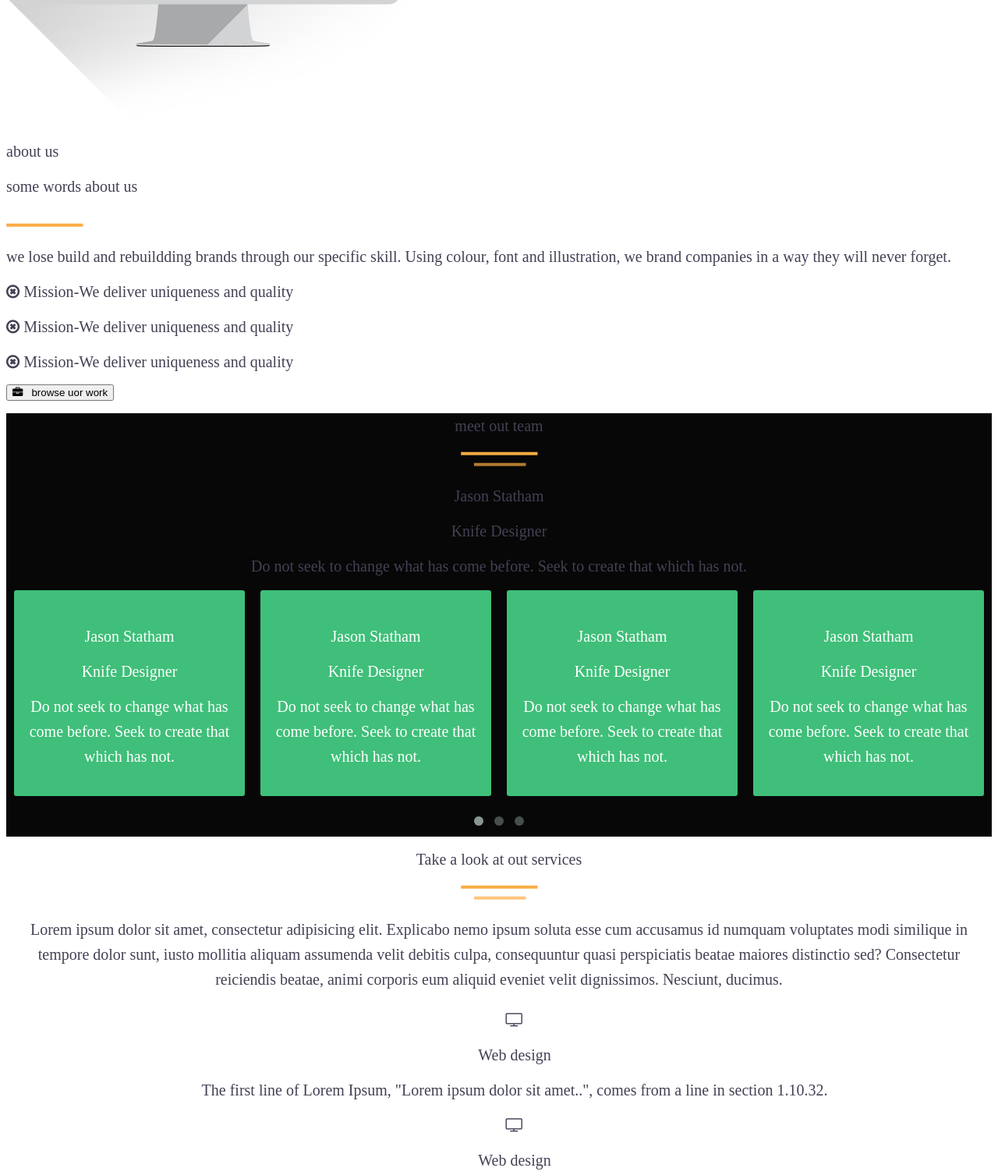
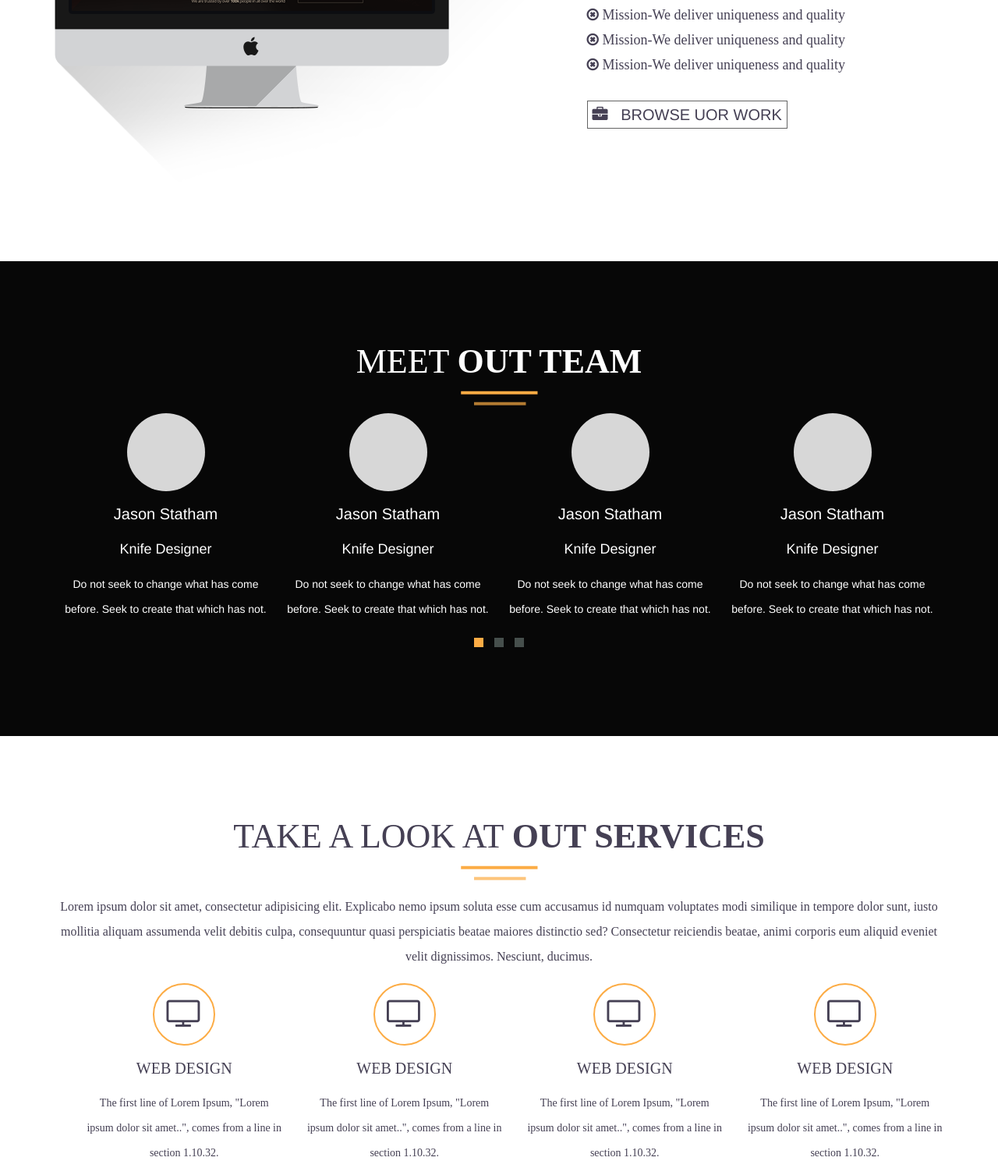
Before and after one commit to nguyenha1121/Ex-5-One-Page-Website, a website: page index.html in a window 1280 px wide. Shown: the part 869-2376 px from the top of the page at 78% size. Drawn offline with nearby package versions, Linux system fonts and the light colour scheme.

Commit message:
error nav

```diff
--- a/assets/less/bootstrap/bootstrap.less
+++ b/assets/less/bootstrap/bootstrap.less
@@ -16,8 +16,8 @@
 @import "forms.less";
 @import "buttons.less";
 
-Components
-@import "component-animations.less";
+// Components
+// @import "component-animations.less";
 @import "dropdowns.less";
 @import "button-groups.less";
 @import "input-groups.less";
@@ -25,19 +25,19 @@ Components
 @import "navbar.less";
 @import "breadcrumbs.less";
 @import "pagination.less";
-@import "pager.less";
+// @import "pager.less";
 @import "labels.less";
 @import "badges.less";
 @import "jumbotron.less";
 @import "thumbnails.less";
 @import "alerts.less";
 @import "progress-bars.less";
-@import "media.less";
+// @import "media.less";
 @import "list-group.less";
 @import "panels.less";
 @import "responsive-embed.less";
-// @import "wells.less";
-// @import "close.less";
+@import "wells.less";
+@import "close.less";
 
 // Components w/ JavaScript
 @import "modals.less";
--- a/assets/less/style.less
+++ b/assets/less/style.less
@@ -1,5 +1,5 @@
 //Bootstrap
-// @import 'bootstrap/bootstrap';
+@import 'bootstrap/bootstrap';
 
 // Base Styles
 @import 'slices/base.less';
@@ -12,6 +12,10 @@ p{
 	margin-top: 13px !important;
 }
 
+section{
+	padding-bottom: 100px;
+	padding-top: 100px;
+}
 ul{
 	list-style-type: none;
 }
@@ -146,6 +150,7 @@ ul{
 	font-size: 24px;
 }
 .f30{font-size: 30px;}
+.f34{font-size: 34px;}
 .f40{
 	font-size: 40px;
 }
@@ -177,7 +182,7 @@ ul{
 		position: relative;
 		text-align: center;
 		p.p1{
-			margin-top:150px;
+			margin-top:100px!important;
 			span{
 				color: @clbut;
 			}
@@ -186,11 +191,11 @@ ul{
 
 		}
 		button{
-			margin-top:150px;
+			margin-top:115px;
 
 			width: 40px;
 			height: 40px;
-			border: 0.5px solid #fff;
+			border: 0.5px solid #ffffff;
 			border-radius: 20px;
 			background: rgba(0, 0, 0, 0.5) ;
 			i{
@@ -200,10 +205,25 @@ ul{
 	}
 }
 
+.c3{
+	color: #c3c3c3;
+}
+
 .about{
+	// margin-top: 100px;
+}
 
+.butwork{
+	background: #ffffff;
+	border:1px solid #636363;
+	margin-top: 30px;
+}
+.mt{
+	margin-top: 30px!important;
 }
 .meetourteam{
+	padding-top: 100px;
+	padding-bottom:100px;
 	background: @clbg;
 	>div{
 
@@ -213,7 +233,16 @@ ul{
 
 	}
 }
+
+.np{
+	margin: 0!important;
+}
+.cnn{
+	color: #636363;
+}
 .takealook{
+	padding-top: 100px;
+	padding-bottom: 100px;
 	>div{
 		>div{
 			text-align: center;
@@ -221,6 +250,17 @@ ul{
 		ul{
 			li{
 				text-align: center;
+				p{
+					text-align: center;
+					i{
+						width: 80px;
+						height: 80px;
+						border: 2px solid @clbut;
+						border-radius: 40px;
+						padding-top:17px;
+
+					}
+				}
 			}
 		}
 	}
@@ -236,15 +276,32 @@ ul{
 
 
 .someof{
-	height: 450px;
+	height: 500px;
+	padding-top:100px;
+	padding-bottom: 100px;
 	background: #222222;
 	>div{
 		>div{
 			text-align: center;
+			div.item{
+				padding:100px;
+
+			}
 		}
 
 	}
 }
+
+.owl-theme .owl-controls .owl-page span {
+	border-radius: 0;
+}
+.owl-page.active {
+	span{
+		background: @clbut!important;
+	}
+}
+
+
 .takeourwork{
 	>div{
 		>div{
@@ -308,11 +365,18 @@ ul{
 	position: relative;
 }
 .ourclient{
+	background: #222222;
+	height: 600px;
 	>div{
 		>div{
 			text-align: center;
 		}
 	}
+}
+
+p.op-r.f18.upcase{
+	margin-top: 100px!important;
+	margin-bottom: 40px;
 }
 
 .contact{
@@ -341,8 +405,10 @@ ul{
 							height: 160px;
 						}
 						button{
+							background: @clbut;
 							width: 100%;
 							height: 35px;
+							border: 0px;
 						}
 					}
 				}
@@ -387,13 +453,7 @@ footer{
 // 						}
 //owl css
 #owl-demo .item{
-  background: #3fbf79;
-  padding: 30px 0px;
-  margin: 10px;
-  color: #FFF;
-  -webkit-border-radius: 3px;
-  -moz-border-radius: 3px;
-  border-radius: 3px;
+
   text-align: center;
 }
 .customNavigation{
@@ -408,3 +468,14 @@ footer{
   user-select: none;
   -webkit-tap-highlight-color: rgba(0, 0, 0, 0);
 }
+.void{
+
+	width: 100px;
+	height: 100px;
+	background: #d7d7d7;
+	margin: 0 auto;
+	border-radius: 50px;
+}
+.item{
+	text-align: center;
+}
--- a/index.html
+++ b/index.html
@@ -35,7 +35,7 @@
 <body>
     <div class="allpage">
       <div class="menu">
-           <nav id="mainNav" class="navbar navbar-default navbar-custom ">
+           <nav id="mainNav" class="navbar navbar-default navbar-custom  navbar-fixed-top ">
            <!-- navbar-fixed-top -->
             <div class="container">
                 <!-- Brand and toggle get grouped for better mobile display -->
@@ -80,9 +80,9 @@
       </div>
       <section class="home">
         <div class="container">
-          <p class="p1 f44 upcase">welcome on <span class="">spirit8</span></p>
-          <p class="p2 f16">We are a digital agency with <span>years of experiencr</span> and with <span>extraordinary people</span></p>
-          <button><i class="fa fa-angle-down" aria-hidden="true"></i></button>
+          <p class="c3 p1 f44 upcase op-b">welcome on <span class="">spirit8</span></p>
+          <p class="c3 p2 f16 op-b">We are a digital agency with <span class=""><b>years of experiencr</b></span> and with <span class=" op-b"><b>extraordinary people</b></span></p>
+          <button><i class="cw fa fa-angle-down" aria-hidden="true"></i></button>
 
         </div>
       </section>
@@ -93,14 +93,16 @@
               <img src="assets/img/spirit8-release.png" alt="">
             </div>
             <div class="s-right col-md-4">
-              <p>about us</p>
-              <p>some words <span>about us</span></p>
+              <p class="op-r f20 cn upcase np">about us</p>
+              <p class="f30 cn op-b upcase np">some words <span><b>about us</b></span></p>
               <p><img src="assets/img/g1.png" alt=""></p>
-              <p>we lose build and rebuildding brands through our specific skill. Using colour, font and illustration, we brand companies in a way they will never forget.</p>
-              <p><i class="fa fa-times-circle-o" aria-hidden="true"></i>&nbsp;<span>Mission</span>-We deliver uniqueness and quality</p>
-              <p><i class="fa fa-times-circle-o" aria-hidden="true"></i>&nbsp;<span>Mission</span>-We deliver uniqueness and quality</p>
-              <p><i class="fa fa-times-circle-o" aria-hidden="true"></i>&nbsp;<span>Mission</span>-We deliver uniqueness and quality</p>
-              <button><i class="fa fa-briefcase" aria-hidden="true"></i>&nbsp;&nbsp;  browse uor work</button>
+              <p class="f18 op-r cn np">We lose build and rebuildding brands through our specific skill. Using colour, font and illustration, we brand companies in a way they will never forget.</p>
+             <div class="mt">
+                <p class="op-i f18 cn np mt"><i class="fa fa-times-circle-o" aria-hidden="true"></i>&nbsp;<span class="op-sb">Mission</span>-We deliver uniqueness and quality</p>
+              <p class="op-i f18 cn np"><i class="fa fa-times-circle-o" aria-hidden="true"></i>&nbsp;<span class="op-sb">Mission</span>-We deliver uniqueness and quality</p>
+              <p class="op-i f18 cn np"><i class="fa fa-times-circle-o" aria-hidden="true"></i>&nbsp;<span class="op-sb">Mission</span>-We deliver uniqueness and quality</p>
+             </div>
+              <button class="butwork upcase"><i class="fa fa-briefcase" aria-hidden="true"></i>&nbsp;&nbsp;  browse uor work</button>
             </div>
             <div class="col-md-1"></div>
           </div>
@@ -109,89 +111,81 @@
       <section class="meetourteam">
         <div class="container">
             <div class="titles">
-              <p>meet <span>out team</span></p>
+              <p class="cw upcase f44 op-i">meet <span class="op-sb"><b>out team</b></span></p>
               <p><img src="assets/img/mot2g.png" alt=""></p>
-            </div>
-
-
-            <div class="item">
-              <div class="void"> </div>
-              <p>Jason Statham</p>
-              <p>Knife Designer</p>
-              <p>Do not seek to change what has come before. Seek to create that which has not.</p>
             </div>
             <div id="owl-demo" class="owl-carousel owl-theme">
               <div class="item">
                 <div class="void"> </div>
-                <p>Jason Statham</p>
-                <p>Knife Designer</p>
-                <p>Do not seek to change what has come before. Seek to create that which has not.</p>
+                <p class="f20 cw">Jason Statham</p>
+                <p class="f18 cw">Knife Designer</p>
+                <p class="f14 cw">Do not seek to change what has come before. Seek to create that which has not.</p>
               </div>
               <div class="item">
                 <div class="void"> </div>
-                <p>Jason Statham</p>
-                <p>Knife Designer</p>
-                <p>Do not seek to change what has come before. Seek to create that which has not.</p>
+                <p class="f20 cw">Jason Statham</p>
+                <p class="f18 cw">Knife Designer</p>
+                <p class="f14 cw">Do not seek to change what has come before. Seek to create that which has not.</p>
               </div>
                <div class="item">
                 <div class="void"> </div>
-                <p>Jason Statham</p>
-                <p>Knife Designer</p>
-                <p>Do not seek to change what has come before. Seek to create that which has not.</p>
+                <p class="f20 cw">Jason Statham</p>
+                <p class="f18 cw">Knife Designer</p>
+                <p class="f14 cw">Do not seek to change what has come before. Seek to create that which has not.</p>
               </div>
               <div class="item">
                 <div class="void"> </div>
-                <p>Jason Statham</p>
-                <p>Knife Designer</p>
-                <p>Do not seek to change what has come before. Seek to create that which has not.</p>
+                <p class="f20 cw">Jason Statham</p>
+                <p class="f18 cw">Knife Designer</p>
+                <p class="f14 cw">Do not seek to change what has come before. Seek to create that which has not.</p>
               </div>
               <div class="item">
                 <div class="void"> </div>
-                <p>Jason Statham</p>
-                <p>Knife Designer</p>
-                <p>Do not seek to change what has come before. Seek to create that which has not.</p>
+                <p class="f20 cw">Jason Statham</p>
+                <p class="f18 cw">Knife Designer</p>
+                <p class="f14 cw">Do not seek to change what has come before. Seek to create that which has not.</p>
               </div>
                <div class="item">
                 <div class="void"> </div>
-                <p>Jason Statham</p>
-                <p>Knife Designer</p>
-                <p>Do not seek to change what has come before. Seek to create that which has not.</p>
+                <p class="f20 cw">Jason Statham</p>
+                <p class="f18 cw">Knife Designer</p>
+                <p class="f14 cw">Do not seek to change what has come before. Seek to create that which has not.</p>
               </div>
               <div class="item">
                 <div class="void"> </div>
-                <p>Jason Statham</p>
-                <p>Knife Designer</p>
-                <p>Do not seek to change what has come before. Seek to create that which has not.</p>
+                <p class="f20 cw">Jason Statham</p>
+                <p class="f18 cw">Knife Designer</p>
+                <p class="f14 cw">Do not seek to change what has come before. Seek to create that which has not.</p>
               </div>
               <div class="item">
                 <div class="void"> </div>
-                <p>Jason Statham</p>
-                <p>Knife Designer</p>
-                <p>Do not seek to change what has come before. Seek to create that which has not.</p>
+                <p class="f20 cw">Jason Statham</p>
+                <p class="f18 cw">Knife Designer</p>
+                <p class="f14 cw">Do not seek to change what has come before. Seek to create that which has not.</p>
               </div>
                <div class="item">
                 <div class="void"> </div>
-                <p>Jason Statham</p>
-                <p>Knife Designer</p>
-                <p>Do not seek to change what has come before. Seek to create that which has not.</p>
+                <p class="f20 cw">Jason Statham</p>
+                <p class="f18 cw">Knife Designer</p>
+                <p class="f14 cw">Do not seek to change what has come before. Seek to create that which has not.</p>
               </div>
               <div class="item">
                 <div class="void"> </div>
-                <p>Jason Statham</p>
-                <p>Knife Designer</p>
-                <p>Do not seek to change what has come before. Seek to create that which has not.</p>
+                <p class="f20 cw">Jason Statham</p>
+                <p class="f18 cw">Knife Designer</p>
+                <p class="f14 cw">Do not seek to change what has come before. Seek to create that which has not.</p>
               </div>
               <div class="item">
                 <div class="void"> </div>
-                <p>Jason Statham</p>
-                <p>Knife Designer</p>
-                <p>Do not seek to change what has come before. Seek to create that which has not.</p>
+                <p class="f20 cw">Jason Statham</p>
+                <p class="f18 cw">Knife Designer</p>
+                <p class="f14 cw">Do not seek to change what has come before. Seek to create that which has not.</p>
               </div>
                <div class="item">
                 <div class="void"> </div>
-                <p>Jason Statham</p>
-                <p>Knife Designer</p>
-                <p>Do not seek to change what has come before. Seek to create that which has not.</p>
+                <p class="f20 cw">Jason Statham</p>
+                <p class="f18 cw">Knife Designer</p>
+                <p class="f14 cw">Do not seek to change what has come before. Seek to create that which has not.</p>
               </div>
 
             </div>
@@ -200,31 +194,31 @@
       <section class="takealook">
         <div class="container">
             <div class="titles">
-              <p>Take a look at <span>out services</span></p>
+              <p class="upcase f44 op-l">Take a look at <span class="op-b"><b>out services</b></span></p>
               <p><img src="assets/img/mot2g.png" alt=""></p>
-              <p>Lorem ipsum dolor sit amet, consectetur adipisicing elit. Explicabo nemo ipsum soluta esse cum accusamus id numquam voluptates modi similique in tempore dolor sunt, iusto mollitia aliquam assumenda velit debitis culpa, consequuntur quasi perspiciatis beatae maiores distinctio sed? Consectetur reiciendis beatae, animi corporis eum aliquid eveniet velit dignissimos. Nesciunt, ducimus.</p>
+              <p class="op-i f16">Lorem ipsum dolor sit amet, consectetur adipisicing elit. Explicabo nemo ipsum soluta esse cum accusamus id numquam voluptates modi similique in tempore dolor sunt, iusto mollitia aliquam assumenda velit debitis culpa, consequuntur quasi perspiciatis beatae maiores distinctio sed? Consectetur reiciendis beatae, animi corporis eum aliquid eveniet velit dignissimos. Nesciunt, ducimus.</p>
             </div>
             <ul class="row">
               <li class="col-md-3">
-                <p><i class="fa fa-television" aria-hidden="true"></i></p>
-                <p>Web design</p>
-                <p>The first line of Lorem Ipsum, "Lorem ipsum dolor sit amet..", comes from a line in section 1.10.32.</p>
+                <p class="f40"><i class="fa fa-television" aria-hidden="true"></i></p>
+                <p class="sb f25 op-b upcase">Web design</p>
+                <p class="op-r f14">The first line of Lorem Ipsum, "Lorem ipsum dolor sit amet..", comes from a line in section 1.10.32.</p>
               </li>
               <li class="col-md-3">
-                <p><i class="fa fa-television" aria-hidden="true"></i></p>
-                <p>Web design</p>
-                <p>The first line of Lorem Ipsum, "Lorem ipsum dolor sit amet..", comes from a line in section 1.10.32.</p>
+                <p class="f40"><i class="fa fa-television" aria-hidden="true"></i></p>
+                <p class="sb f25 op-b upcase">Web design</p>
+                <p class="op-r f14">The first line of Lorem Ipsum, "Lorem ipsum dolor sit amet..", comes from a line in section 1.10.32.</p>
               </li>
 
               <li class="col-md-3">
-                <p><i class="fa fa-television" aria-hidden="true"></i></p>
-                <p>Web design</p>
-                <p>The first line of Lorem Ipsum, "Lorem ipsum dolor sit amet..", comes from a line in section 1.10.32.</p>
+                <p class="f40"><i class="fa fa-television" aria-hidden="true"></i></p>
+                <p class="sb f25 op-b upcase">Web design</p>
+                <p class="op-r f14">The first line of Lorem Ipsum, "Lorem ipsum dolor sit amet..", comes from a line in section 1.10.32.</p>
               </li>
               <li class="col-md-3">
-                <p><i class="fa fa-television" aria-hidden="true"></i></p>
-                <p>Web design</p>
-                <p>The first line of Lorem Ipsum, "Lorem ipsum dolor sit amet..", comes from a line in section 1.10.32.</p>
+                <p class="f40"><i class="fa fa-television" aria-hidden="true"></i></p>
+                <p class="sb f25 op-b upcase">Web design</p>
+                <p class="op-r f14">The first line of Lorem Ipsum, "Lorem ipsum dolor sit amet..", comes from a line in section 1.10.32.</p>
               </li>
 
 
@@ -427,28 +421,28 @@
       <section class="ourclient">
         <div class="container">
             <div class="titles">
-              <p class="op-sb f44 upcase"><b>Out client's </b><span class="op-l">testimonials</span></p>
+              <p class="cw op-sb f44 upcase"><b>Out client's </b><span class="op-l">testimonials</span></p>
               <p><img src="assets/img/mot2g.png" alt=""></p>
             </div>
             <div id="owl-3" class="owl-carousel owl-theme">
              <div class="item">
                 <p>
-                  <p class="op-r f18 upcase">This book is a treatise on the theory of ethics, very popular during the Renaissance. The first line of Lorem Ipsum, "Lorem ipsum dolor sit amet..", comes from a line in section 1.10.32.<p>
-                  <p class="op-r f18 " style="margin-top:50px !important;">Dean Martin, CEO Acme Inc.</p>
+                  <p class="c3 op-r f18 upcase">This book is a treatise on the theory of ethics, very popular during the Renaissance. The first line of Lorem Ipsum, "Lorem ipsum dolor sit amet..", comes from a line in section 1.10.32.<p>
+                  <p class=c3 "op-r f18 " style="margin-top:50px !important;">Dean Martin, CEO Acme Inc.</p>
 
                 </p>
               </div>
               <div class="item">
                 <p>
-                  <p class="op-r f18 upcase">This book is a treatise on the theory of ethics, very popular during the Renaissance. The first line of Lorem Ipsum, "Lorem ipsum dolor sit amet..", comes from a line in section 1.10.32.<p>
-                  <p class="op-r f18 " style="margin-top:50px !important;">Dean Martin, CEO Acme Inc.</p>
+                  <p class="c3 op-r f18 upcase">This book is a treatise on the theory of ethics, very popular during the Renaissance. The first line of Lorem Ipsum, "Lorem ipsum dolor sit amet..", comes from a line in section 1.10.32.<p>
+                  <p class="c3 op-r f18 " style="margin-top:50px !important;">Dean Martin, CEO Acme Inc.</p>
 
                 </p>
               </div>
               <div class="item">
                 <p>
-                  <p class="op-r f18 upcase">This book is a treatise on the theory of ethics, very popular during the Renaissance. The first line of Lorem Ipsum, "Lorem ipsum dolor sit amet..", comes from a line in section 1.10.32.<p>
-                  <p class="op-r f18 " style="margin-top:50px !important;">Dean Martin, CEO Acme Inc.</p>
+                  <p class="c3 op-r f18 upcase">This book is a treatise on the theory of ethics, very popular during the Renaissance. The first line of Lorem Ipsum, "Lorem ipsum dolor sit amet..", comes from a line in section 1.10.32.<p>
+                  <p class="c3 op-r f18 " style="margin-top:50px !important;">Dean Martin, CEO Acme Inc.</p>
 
                 </p>
               </div>
```
Also changed, not shown: build/style.css. Lines whose indentation alone changed are shown as unchanged.
